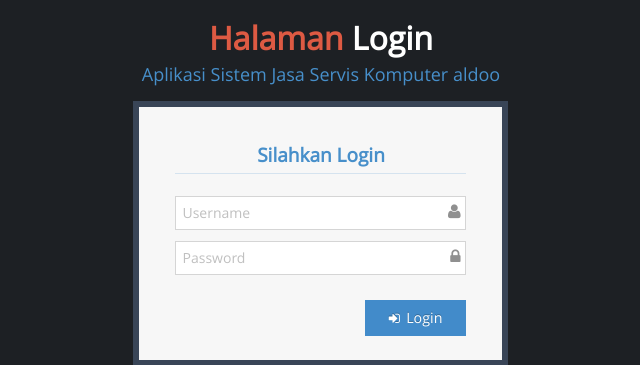
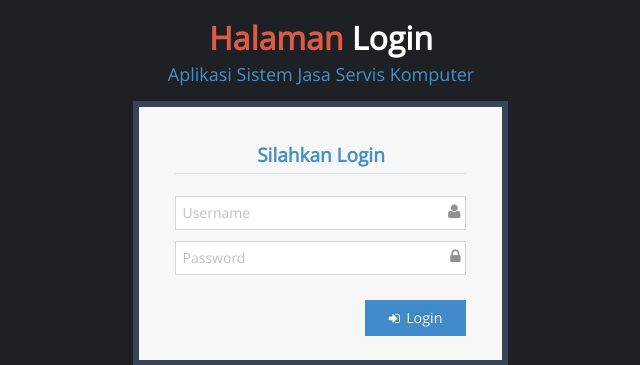
Before and after one commit to Gieraldo/myfirstproject, a PHP site: page / in a window 1280 px wide. Shown: the top 365 px of the page, without its empty margins (319-959 px from the left). Run offline with PHP 8.4, Linux system fonts and the light colour scheme; style sheets or scripts are compiled from the project's sources.

Commit message:
Update index.php

```diff
--- a/index.php
+++ b/index.php
@@ -46,7 +46,7 @@
 									<b><span class="red">Halaman</span></b>
 									<b><span class="white" id="id-text2">Login</span></b>
 								</h1>
-								<h4 class="blue" id="id-company-text"> Aplikasi Sistem Jasa Servis Komputer aldoo</h4>
+								<h4 class="blue" id="id-company-text"> Aplikasi Sistem Jasa Servis Komputer</h4>
 							</div>
 
 							<div class="space-6"></div>
```
